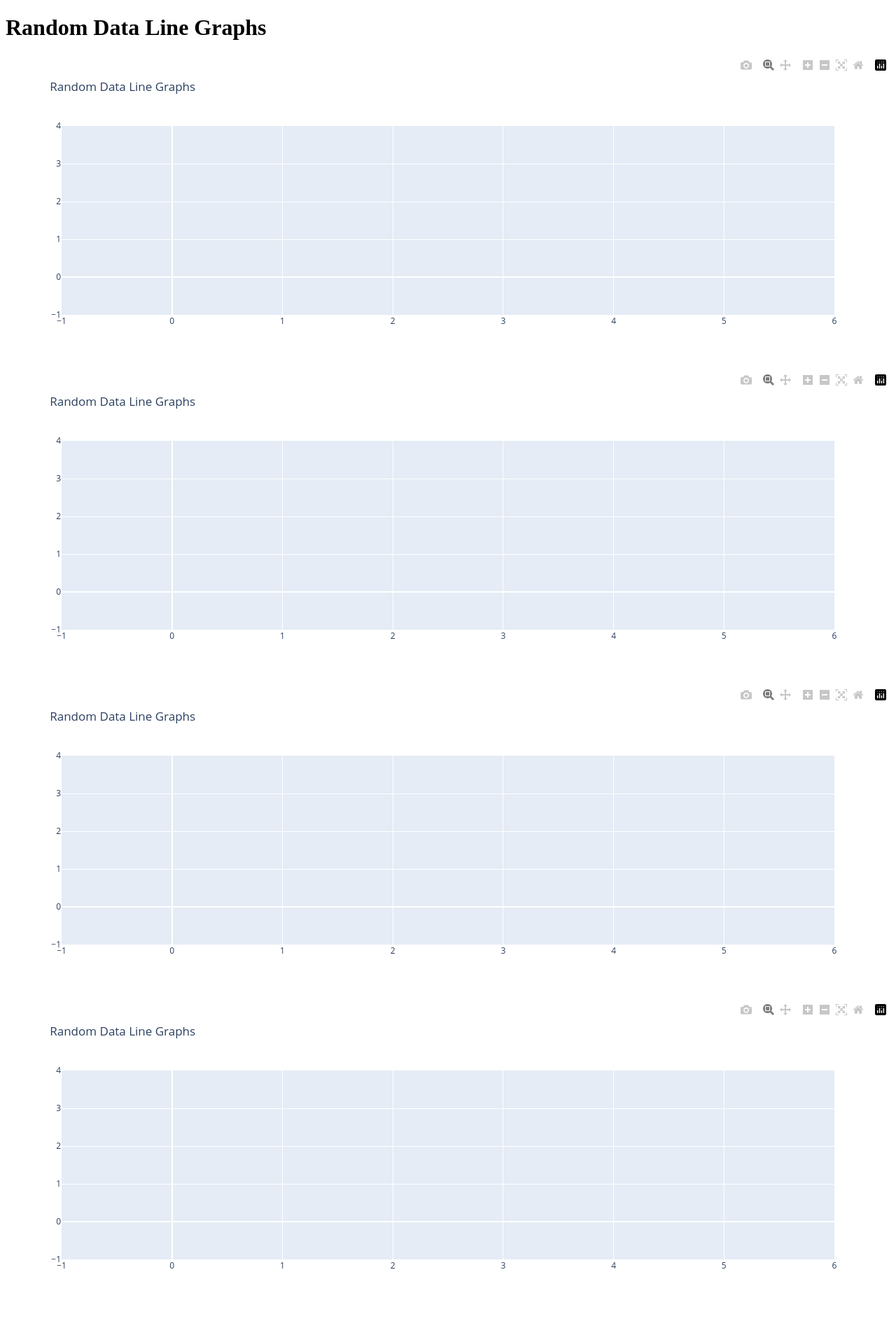
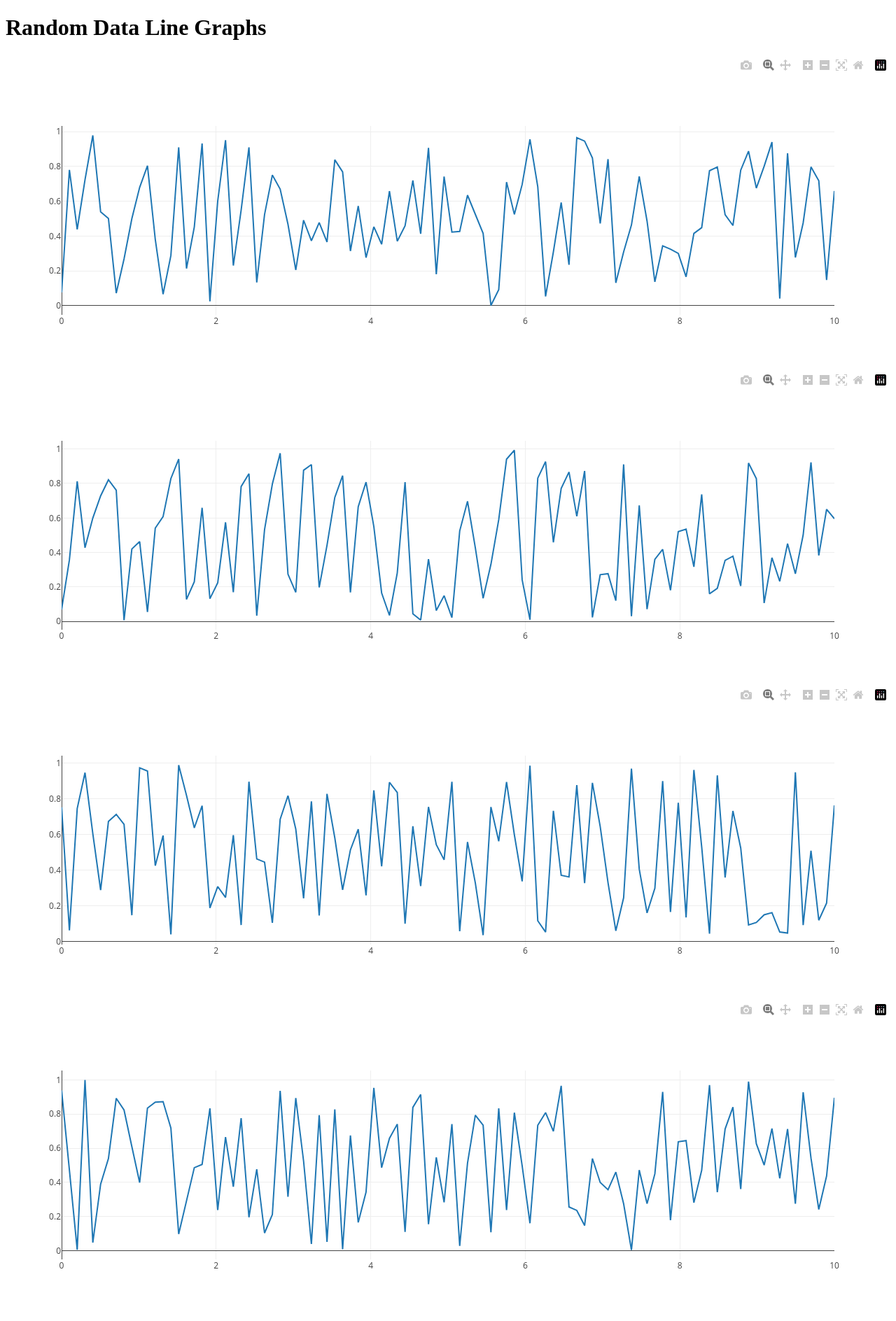
Before and after one commit to cepdnaclk/e19-co544-Hand-Tremor-Based-Biometric-Recognition, a Flask app: page / in a window 1280 px wide. Shown: the whole page at 70% size. Run offline with Flask 3, Linux system fonts and the light colour scheme; some libraries are stand-ins or nearby versions.

Commit message:
create time varying simulation using flask

```diff
--- a/Project/src/app.py
+++ b/Project/src/app.py
@@ -1,41 +1,22 @@
-from flask import Flask, render_template
-import plotly.graph_objs as go
-import plotly.offline as pyo
+from flask import Flask, render_template, jsonify
 import numpy as np
 
 app = Flask(__name__)
 
 @app.route('/')
 def index():
+    return render_template('index.html')
+
+@app.route('/data')
+def data():
     # Generate random data
     x = np.linspace(0, 10, 100)
-    y1 = np.random.rand(100)
-    y2 = np.random.rand(100)
-    y3 = np.random.rand(100)
-    y4 = np.random.rand(100)
+    y1 = np.random.rand(100).tolist()
+    y2 = np.random.rand(100).tolist()
+    y3 = np.random.rand(100).tolist()
+    y4 = np.random.rand(100).tolist()
 
-    # Create traces for each line graph
-    trace1 = go.Scatter(x=x, y=y1, mode='lines', name='X Data')
-    trace2 = go.Scatter(x=x, y=y2, mode='lines', name='Y Data')
-    trace3 = go.Scatter(x=x, y=y3, mode='lines', name='Z Data')
-    trace4 = go.Scatter(x=x, y=y4, mode='lines', name='Mixed Data')
-
-    # Create a layout
-    layout = go.Layout(title='Random Data Line Graphs')
-
-    # Create a figure for each graph
-    fig1 = go.Figure(data=[trace1], layout=layout)
-    fig2 = go.Figure(data=[trace2], layout=layout)
-    fig3 = go.Figure(data=[trace3], layout=layout)
-    fig4 = go.Figure(data=[trace4], layout=layout)
-
-    # Generate HTML divs
-    graph1 = pyo.plot(fig1, output_type='div', include_plotlyjs=False)
-    graph2 = pyo.plot(fig2, output_type='div', include_plotlyjs=False)
-    graph3 = pyo.plot(fig3, output_type='div', include_plotlyjs=False)
-    graph4 = pyo.plot(fig4, output_type='div', include_plotlyjs=False)
-
-    return render_template('index.html', graph1=graph1, graph2=graph2, graph3=graph3, graph4=graph4)
+    return jsonify({'x': x.tolist(), 'y1': y1, 'y2': y2, 'y3': y3, 'y4': y4})
 
 if __name__ == '__main__':
     app.run(host='0.0.0.0', port=8080, debug=True)
--- a/Project/src/templates/index.html
+++ b/Project/src/templates/index.html
@@ -8,9 +8,61 @@
 </head>
 <body>
     <h1>Random Data Line Graphs</h1>
-    <div>{{ graph1|safe }}</div>
-    <div>{{ graph2|safe }}</div>
-    <div>{{ graph3|safe }}</div>
-    <div>{{ graph4|safe }}</div>
+    <div id="graph1"></div>
+    <div id="graph2"></div>
+    <div id="graph3"></div>
+    <div id="graph4"></div>
+
+    <script>
+        function fetchDataAndUpdateGraphs() {
+            fetch('/data')
+                .then(response => response.json())
+                .then(data => {
+                    const x = data.x;
+                    const y1 = data.y1;
+                    const y2 = data.y2;
+                    const y3 = data.y3;
+                    const y4 = data.y4;
+
+                    // Update graph 1
+                    Plotly.react('graph1', [{
+                        x: x,
+                        y: y1,
+                        mode: 'lines',
+                        name: 'X Data'
+                    }]);
+
+                    // Update graph 2
+                    Plotly.react('graph2', [{
+                        x: x,
+                        y: y2,
+                        mode: 'lines',
+                        name: 'Y Data'
+                    }]);
+
+                    // Update graph 3
+                    Plotly.react('graph3', [{
+                        x: x,
+                        y: y3,
+                        mode: 'lines',
+                        name: 'Z Data'
+                    }]);
+
+                    // Update graph 4
+                    Plotly.react('graph4', [{
+                        x: x,
+                        y: y4,
+                        mode: 'lines',
+                        name: 'Mixed Data'
+                    }]);
+                });
+        }
+
+        // Initial plot
+        fetchDataAndUpdateGraphs();
+
+        // Update graphs every second
+        setInterval(fetchDataAndUpdateGraphs, 1000);
+    </script>
 </body>
 </html>
```
